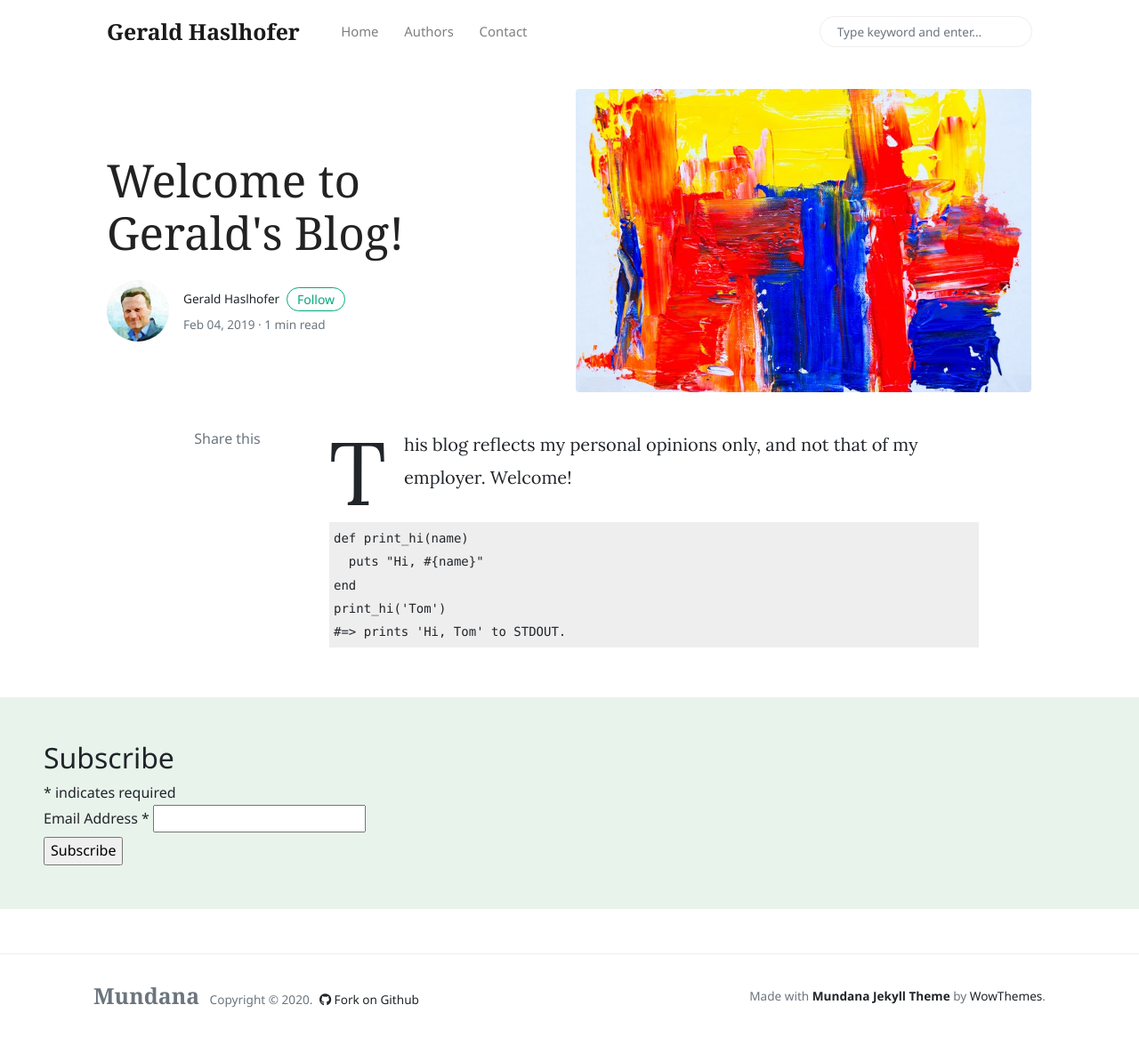
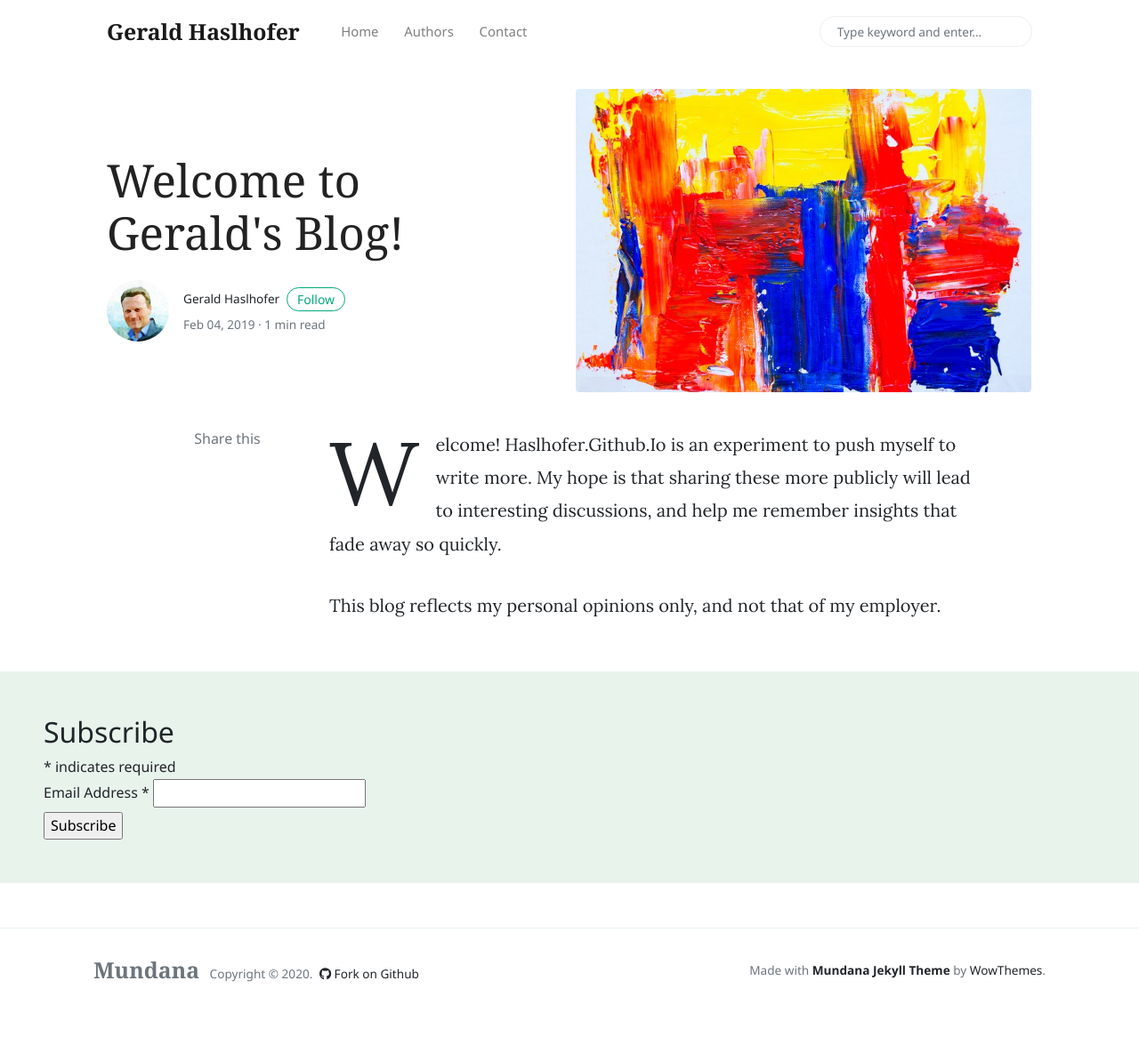
Before and after one commit to haslhofer/haslhofer.github.io, a Jekyll site: the page built from _posts/2019-02-04-welcome-to-gerald-haslhofer-blog.markdown, in a window 1280 px wide and 1166 px high. Shown: the whole window at 89% size. Built offline with Jekyll 4.4.1, drawn with Linux system fonts in a browser that asks for light colours; nearby versions of some CDN libraries; comment, search, counter and statistics services are not loaded.

```diff
--- a/_posts/2019-02-04-welcome-to-gerald-haslhofer-blog.markdown
+++ b/_posts/2019-02-04-welcome-to-gerald-haslhofer-blog.markdown
@@ -4,11 +4,7 @@ title:  "Welcome to Gerald's Blog!"
 categories: []
 image: assets/images/demo1.jpg
 ---
-This blog reflects my personal opinions only, and not that of my employer. Welcome!
-{% highlight ruby %}
-def print_hi(name)
-  puts "Hi, #{name}"
-end
-print_hi('Tom')
-#=> prints 'Hi, Tom' to STDOUT.
-{% endhighlight %}
+Welcome!
+Haslhofer.Github.Io is an experiment to push myself to write more. My hope is that sharing these more publicly will lead to interesting discussions, and help me remember insights that fade away so quickly.
+
+This blog reflects my personal opinions only, and not that of my employer.
```
Also changed, not shown: _posts/2000-01-01-engineering-principles-DRAFT.md (+4 -3 lines).
